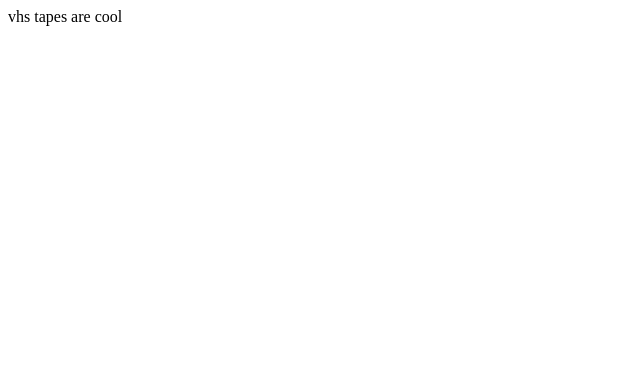
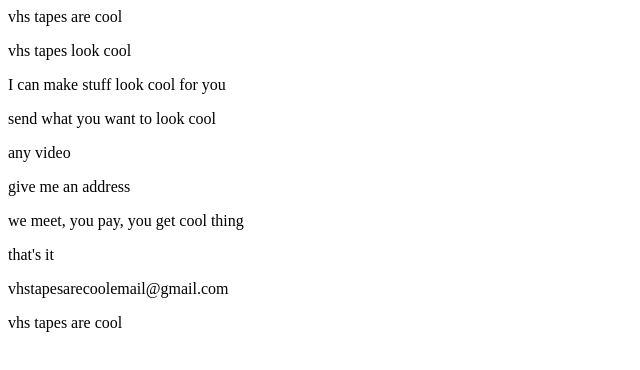
Before and after one commit to ConlanRyan/vhstapesarecool, a plain HTML site: page index.html in a window 1280 px wide. Shown: the whole page, without its empty margins (0-640 px from the left). Drawn offline with Linux system fonts and the light colour scheme.

Commit message:
Update index.html

```diff
--- a/index.html
+++ b/index.html
@@ -1,4 +1,12 @@
 <html>
     <p>vhs tapes are cool</p>
-    <p></p>
+    <p>vhs tapes look cool</p>
+    <p>I can make stuff look cool for you</p>
+    <p>send what you want to look cool</p>
+    <p>any video</p>
+    <p>give me an address</p>
+    <p>we meet, you pay, you get cool thing</p>
+    <p>that's it</p>
+    <p>vhstapesarecoolemail@gmail.com</p>
+    <p>vhs tapes are cool</p>
 </html>
```
